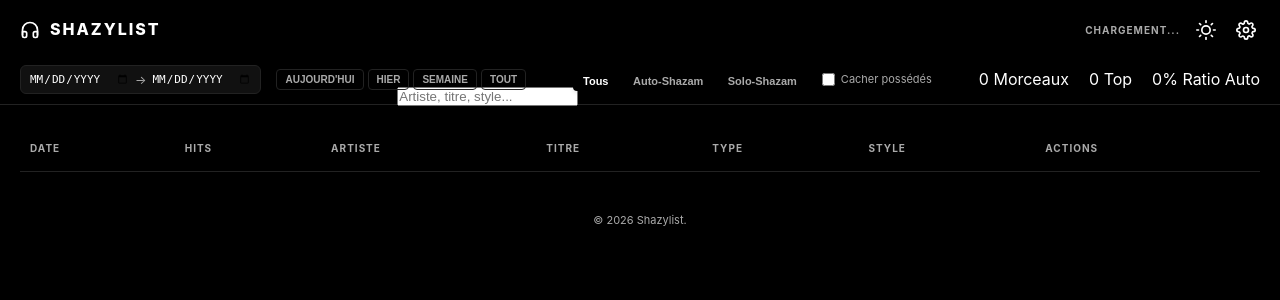
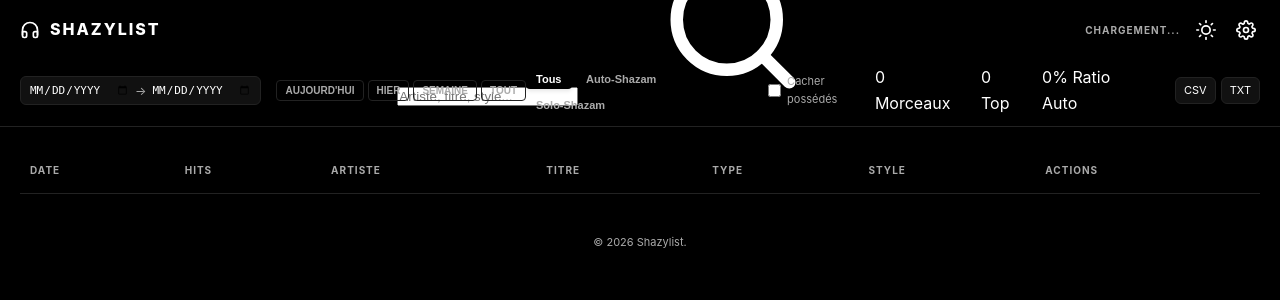
Before and after one commit to elkwaet/shazylist, a Flask app: page / in a window 1280 px wide. Shown: the top 300 px of the page. Run offline with Flask 3, Linux system fonts and the light colour scheme; lists and menus that the app fills with data are empty.

Commit message:
FIX: Restore missing export buttons and search SVG icon in UI

```diff
--- a/static/main.js
+++ b/static/main.js
@@ -149,8 +149,8 @@
     const exportTxt = document.querySelector('a[href*="/export/txt"]');
 
     let queryParams = `?start=${start}&end=${end}`;
-    exportCsv.href = `/export/csv${queryParams}`;
-    exportTxt.href = `/export/txt${queryParams}`;
+    if (exportCsv) exportCsv.href = `/export/csv${queryParams}`;
+    if (exportTxt) exportTxt.href = `/export/txt${queryParams}`;
 
     try {
         const response = await fetch(`/api/tracks${queryParams}`);
--- a/templates/index.html
+++ b/templates/index.html
@@ -21,6 +21,7 @@
         <symbol id="icon-plus" viewBox="0 0 24 24" fill="none" stroke="currentColor" stroke-width="2" stroke-linecap="round" stroke-linejoin="round"><line x1="12" y1="5" x2="12" y2="19"></line><line x1="5" y1="12" x2="19" y2="12"></line></symbol>
         <symbol id="icon-trash" viewBox="0 0 24 24" fill="none" stroke="currentColor" stroke-width="2" stroke-linecap="round" stroke-linejoin="round"><polyline points="3 6 5 6 21 6"></polyline><path d="M19 6v14a2 2 0 0 1-2 2H7a2 2 0 0 1-2-2V6m3 0V4a2 2 0 0 1 2-2h4a2 2 0 0 1 2 2v2"></path></symbol>
         <symbol id="icon-shield" viewBox="0 0 24 24" fill="none" stroke="currentColor" stroke-width="2" stroke-linecap="round" stroke-linejoin="round"><path d="M12 22s8-4 8-10V5l-8-3-8 3v7c0 6 8 10 8 10z"></path></symbol>
+        <symbol id="icon-search" viewBox="0 0 24 24" fill="none" stroke="currentColor" stroke-width="2" stroke-linecap="round" stroke-linejoin="round"><circle cx="11" cy="11" r="8"></circle><line x1="21" y1="21" x2="16.65" y2="16.65"></line></symbol>
     </svg>
 
     <header class="sticky-header">
@@ -75,7 +76,7 @@
                     </label>
                 </div>
 
-                <div class="toolbar-right">
+                <div class="toolbar-right" style="display: flex; align-items: center;">
                     <div class="mini-stats">
                         <div class="stat-item">
                             <span class="stat-value" id="total-tracks">0</span>
@@ -89,6 +90,10 @@
                             <span class="stat-value" id="auto-ratio">0%</span>
                             <span class="stat-label" data-i18n="stats_ratio">Ratio Auto</span>
                         </div>
+                    </div>
+                    <div class="export-actions" style="margin-left: 15px; display: flex; gap: 5px;">
+                        <a href="/export/csv" class="btn-secondary" style="padding: 4px 8px; font-size: 11px; text-decoration: none; display: flex; align-items: center;">CSV</a>
+                        <a href="/export/txt" class="btn-secondary" style="padding: 4px 8px; font-size: 11px; text-decoration: none; display: flex; align-items: center;">TXT</a>
                     </div>
                 </div>
             </div>
```
Also changed, not shown: README.md.
